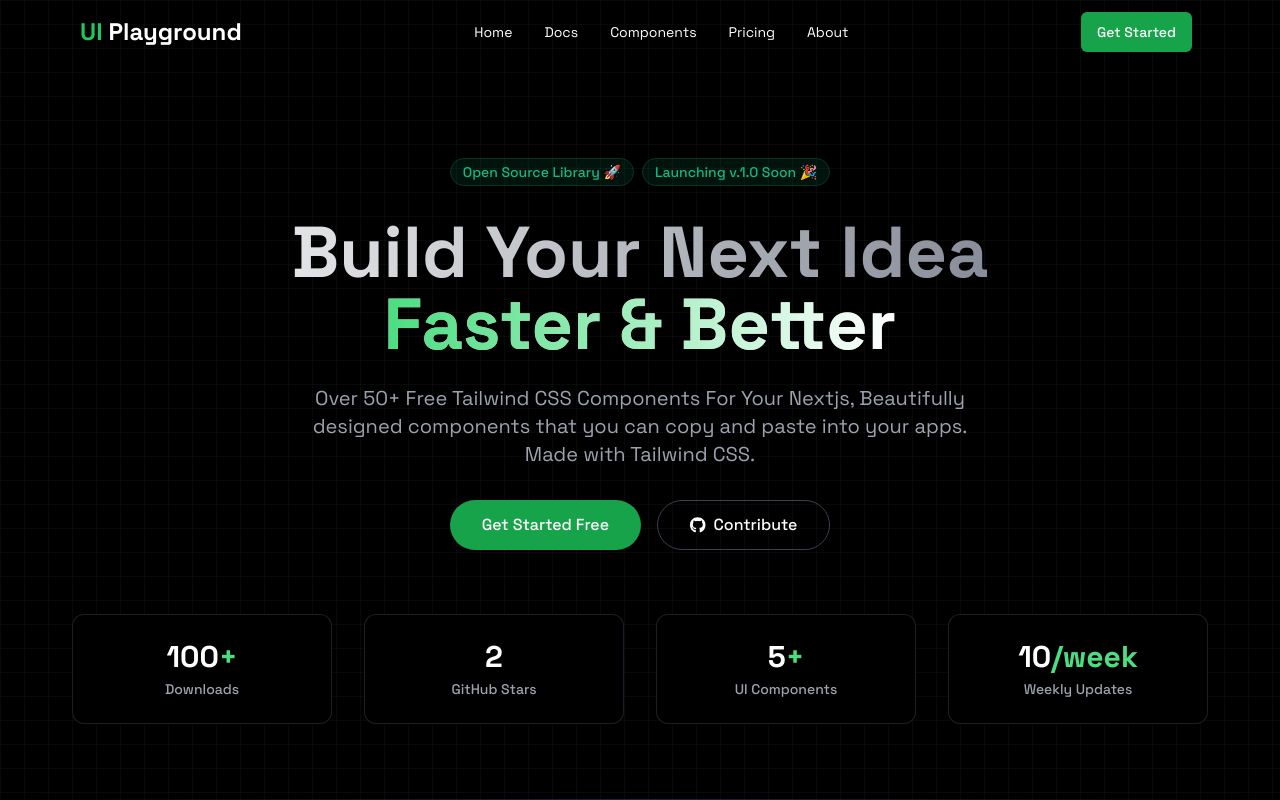
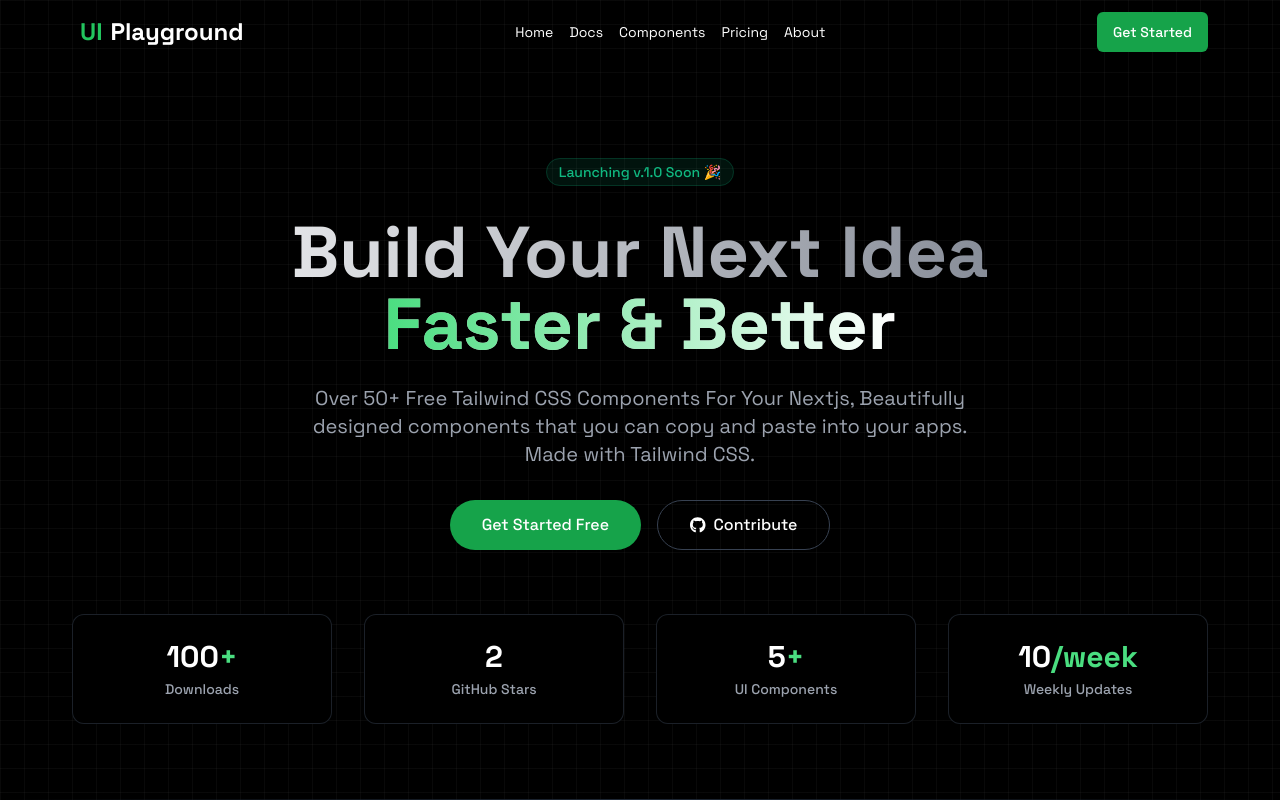
Before and after one commit to imsurajj/uiplayground, a Next.js app: page / in a window 1280 px wide. Shown: the top 800 px of the page. Built offline with nearby package versions, Linux system fonts and the light colour scheme.

Commit message:
Updated Features: - Added new feature - Fixed bug - Improved performance

```diff
--- a/src/app/layout.tsx
+++ b/src/app/layout.tsx
@@ -30,14 +30,12 @@ export const metadata: Metadata = {
 
 export default function RootLayout({
   children,
-}: Readonly<{
+}: {
   children: React.ReactNode;
-}>) {
+}) {
   return (
     <html lang="en">
-      <body
-        className={`${soraFont.variable} ${spaceGroteskFont.variable} antialiased bg-gray-950 text-gray-300 font-body`}
-      >
+      <body className={`${soraFont.variable} ${spaceGroteskFont.variable} antialiased font-body bg-white`}>
         <Header />
         {children}
       </body>
--- a/src/sections/Hero.tsx
+++ b/src/sections/Hero.tsx
@@ -66,9 +66,9 @@ export default function Hero() {
             transition={{ duration: 0.5 }}
             className="mb-8 inline-block relative"
           >
-            <span className="px-3 mr-2 py-1 text-sm font-medium bg-emerald-500/10 text-emerald-500 rounded-full border border-emerald-500/20">
+            {/* <span className="px-3 mr-2 py-1 text-sm font-medium bg-emerald-500/10 text-emerald-500 rounded-full border border-emerald-500/20">
               Open Source Library 🚀
-            </span>
+            </span> */}
             <span className="px-3 py-1 text-sm font-medium bg-emerald-500/10 text-emerald-500 rounded-full border border-emerald-500/20">
               Launching v.1.0 Soon 🎉
             </span>
--- a/src/sections/Navbar.tsx
+++ b/src/sections/Navbar.tsx
@@ -1,6 +1,6 @@
-"use client";
+'use client';
+
 import React, { useState, useEffect } from "react";
-import { motion } from "framer-motion";
 import Link from "next/link";
 import { Button } from '@/components/ui/button';
 import { cn } from '@/lib/utils';
@@ -19,7 +19,6 @@ function Header() {
   const [isScrolled, setIsScrolled] = useState(false);
   const [isOpen, setIsOpen] = useState(false);
 
-  // Handle scroll effect
   useEffect(() => {
     const handleScroll = () => {
       setIsScrolled(window.scrollY > 20);
@@ -37,81 +36,68 @@ function Header() {
     >
       <div className="relative">
         <div className="container flex items-center justify-between relative z-10 px-4 sm:px-6 lg:px-8 h-16">
-          <Link href="/" className="text-2xl pl-2 font-bold text-green-500">UI <span className="text-white">Playground</span></Link>
+          <Link href="/" className="text-2xl pl-2 font-bold">
+            <span className="text-green-500">UI</span>
+            <span className="text-white ml-2">Playground</span>
+          </Link>
+
           <nav className="hidden md:flex items-center space-x-8">
+            <div className="flex items-center gap-4">
               {navigation.map((item) => (
                 <Link
                   key={item.name}
                   href={item.href}
-                className={cn(
-                  "text-sm transition-colors",
-                  "text-white hover:text-green-500"
-                )}
+                  className="text-sm transition-colors text-white hover:text-green-500"
                   onClick={() => setIsOpen(false)}
                 >
                   {item.name}
                 </Link>
               ))}
+            </div>
           </nav>
+
           <div className="hidden md:flex items-center">
-            <Button className="bg-green-600 text-white hover:bg-green-700 mr-4">
+            <Button className="bg-green-600 text-white hover:bg-green-700">
               Get Started
             </Button>
           </div>
 
-          {/* Hamburger Menu for Mobile */}
-          <div className="md:hidden">
+          {/* Mobile menu button */}
+          <div className="flex md:hidden">
             <button
               onClick={() => setIsOpen(!isOpen)}
-              className="text-white focus:outline-none"
+              className="text-white hover:text-green-500"
             >
               {isOpen ? (
-                <IoMdClose size={24} />
+                <IoMdClose className="h-6 w-6" />
               ) : (
-                <RiMenu3Fill size={24} />
+                <RiMenu3Fill className="h-6 w-6" />
               )}
             </button>
           </div>
         </div>
 
-        {/* Border at the bottom of the navbar with shadow */}
-        <div className={cn("h-px bg-gray-700 shadow transition-opacity duration-300", isScrolled ? 'opacity-0' : 'opacity-100', "md:hidden")} />
-
-        {/* Mobile Menu */}
+        {/* Mobile menu */}
         {isOpen && (
-          <motion.div
-            className="absolute top-16 left-0 w-full bg-black/95 backdrop-blur-sm text-white p-4 z-50 border-t border-gray-800"
-            initial={{ opacity: 0, y: -20 }}
-            animate={{ opacity: 1, y: 0 }}
-            exit={{ opacity: 0, y: -20 }}
-            transition={{ duration: 0.2 }}
-          >
-            <nav className="flex flex-col space-y-4">
+          <div className="md:hidden bg-black/95 border-t border-gray-800">
+            <div className="px-2 pt-2 pb-3 space-y-1">
               {navigation.map((item) => (
                 <Link
                   key={item.name}
                   href={item.href}
-                  className="text-sm pl-4 hover:text-green-500 transition-colors"
+                  className="block px-3 py-2 text-base text-white hover:text-green-500"
                   onClick={() => setIsOpen(false)}
                 >
                   {item.name}
                 </Link>
               ))}
-
-              <Button
-                className="bg-green-600 text-white rounded-full hover:bg-green-700"
-                onClick={() => setIsOpen(false)}
-              >
+              <div className="px-3 py-2">
+                <Button className="w-full bg-green-600 text-white hover:bg-green-700">
                   Get Started
                 </Button>
-              <Button
-                className="px-8 py-3 bg-black rounded-full border border-gray-700 text-white font-medium hover:bg-white/5 transition-all duration-200"
-                onClick={() => setIsOpen(false)}
-              >
-                View Components
-              </Button>
-            </nav>
-          </motion.div>
+              </div>
+            </div>
+          </div>
         )}
       </div>
     </header>
```
Also changed, not shown: 1 other file (tests, documents, lock files or other folders). Lines whose indentation alone changed are shown as unchanged.
